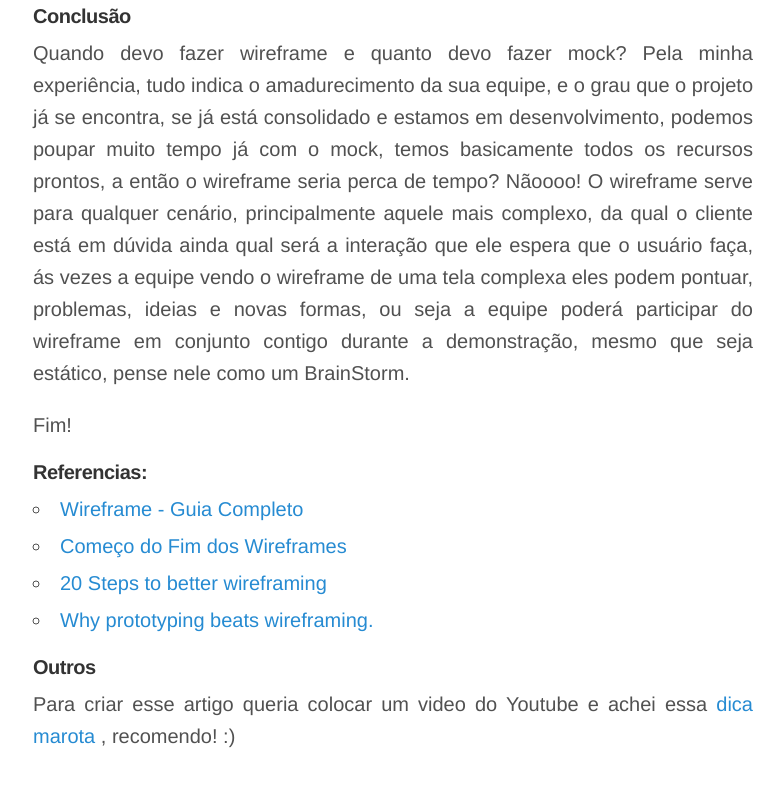
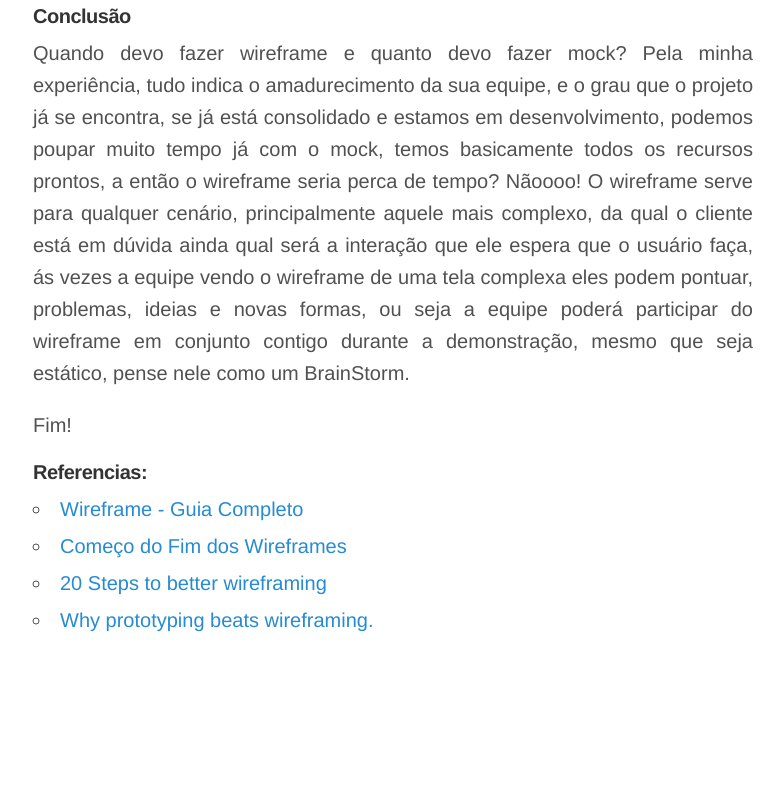
Before and after one commit to cristofersousa/cristofersousa.github.io, a Jekyll site: the page built from _posts/2016-09-13-no-wireframes-yes-mockup.md, in a window 1280 px wide and 900 px high, scrolled down 3715 px, cut to the strip 28-815 px from the top of the window. Shown: the whole strip, without its empty margins (247-1031 px from the left). Built offline with Jekyll 4.4.1, drawn with Linux system fonts in a browser that asks for light colours; comment, search, counter and statistics services are not loaded; after the commit the page ends 4499 px from its top, so only the background shows below that; some of the changed text lies outside the part shown.

Commit message:
Update 2016-09-13-no-wireframes-yes-mockup.md

```diff
--- a/_posts/2016-09-13-no-wireframes-yes-mockup.md
+++ b/_posts/2016-09-13-no-wireframes-yes-mockup.md
@@ -58,7 +58,3 @@ Fim!
 - [Começo do Fim dos Wireframes](http://arquiteturadeinformacao.com/user-experience/o-comeco-do-fim-dos-wireframes/)
 - [20 Steps to better wireframing ](http://blog.teamtreehouse.com/20-steps-to-better-wireframing)
 - [Why prototyping beats wireframing.](https://the-pastry-box-project.net/leisa-reichelt/2012-october-23)
-
-
-#### Outros
-Para criar esse artigo queria colocar um video do Youtube e achei essa [dica marota](http://www.adamwadeharris.com/how-to-easily-embed-youtube-videos-in-jekyll-sites-without-a-plugin/) , recomendo! :)
```
